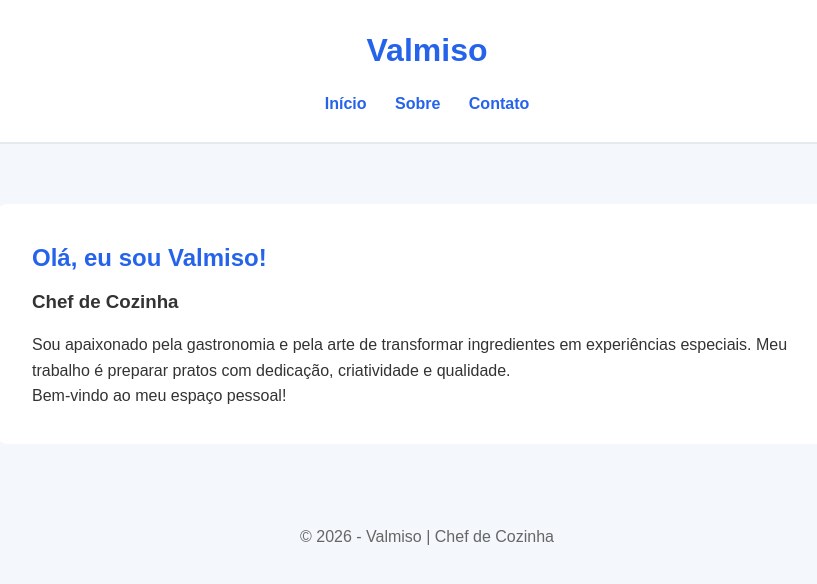
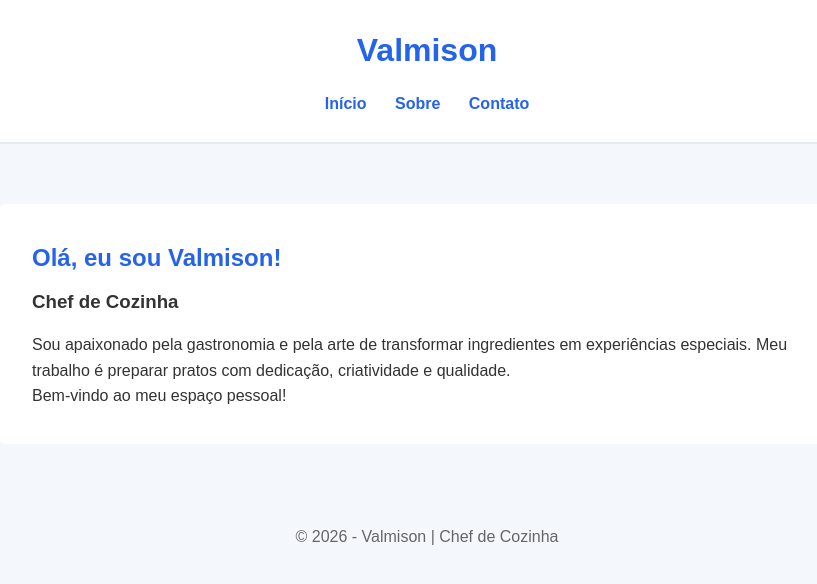
Before and after one commit to ilucasdev/portifolio_pessoal, a plain HTML site: page index.html in a window 1280 px wide. Shown: the whole page, without its empty margins (213-1030 px from the left). Drawn offline with Linux system fonts and the light colour scheme.

Commit message:
Correct spelling of 'Valmiso' to 'Valmison'

```diff
--- a/index.html
+++ b/index.html
@@ -6,7 +6,7 @@
     <meta charset="UTF-8">
     <meta name="viewport" content="width=device-width, initial-scale=1.0">
 
-    <title>Valmiso | Chef de Cozinha</title>
+    <title>Valmison | Chef de Cozinha</title>
 
     <link rel="stylesheet" href="css/style.css">
 </head>
@@ -14,7 +14,7 @@
 <body>
 
     <header>
-        <h1>Valmiso</h1>
+        <h1>Valmison</h1>
 
         <nav>
             <a href="index.html">Início</a>
@@ -27,7 +27,7 @@
 
         <section class="apresentacao">
 
-            <h2>Olá, eu sou Valmiso!</h2>
+            <h2>Olá, eu sou Valmison!</h2>
 
             <h3>Chef de Cozinha</h3>
 
@@ -47,7 +47,7 @@
     </main>
 
     <footer>
-        <p>© 2026 - Valmiso | Chef de Cozinha</p>
+        <p>© 2026 - Valmison | Chef de Cozinha</p>
     </footer>
 
 </body>
```
